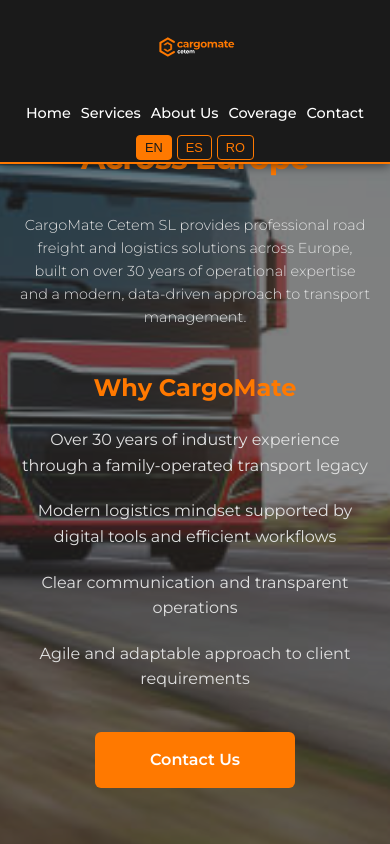
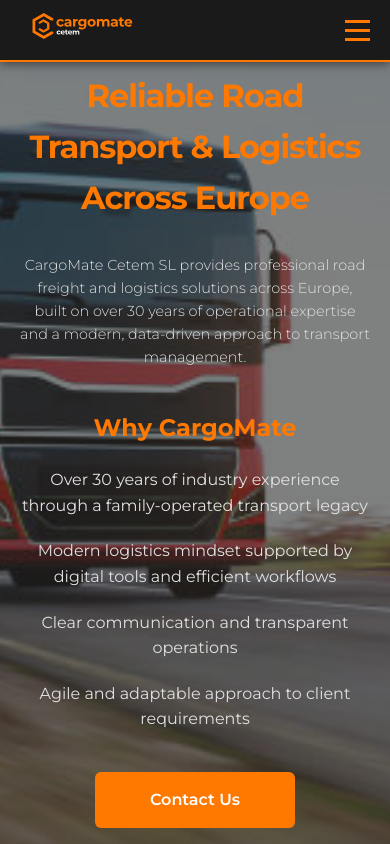
Before and after one commit to lensordr/Cargomatecetem, a plain HTML site: page index.html in a window 390 px wide. Shown: the top 844 px of the page. Drawn offline with nearby package versions, Linux system fonts and the light colour scheme.

Commit message:
Add hamburger menu for mobile

```diff
--- a/index.html
+++ b/index.html
@@ -14,7 +14,12 @@
                 <img src="SVG/CargoMate Logo.svg" alt="CargoMate Cetem" class="logo-svg">
                 <div class="logo-text-mobile">CargoMate</div>
             </div>
-            <div class="nav-menu">
+            <div class="hamburger" onclick="toggleMenu()">
+                <span></span>
+                <span></span>
+                <span></span>
+            </div>
+            <div class="nav-menu" id="navMenu">
                 <a href="#home" class="nav-link" data-translate="nav-home">Home</a>
                 <a href="#services" class="nav-link" data-translate="nav-services">Services</a>
                 <a href="#about" class="nav-link" data-translate="nav-about">About Us</a>
--- a/script.js
+++ b/script.js
@@ -1,3 +1,9 @@
+// Toggle mobile menu
+function toggleMenu() {
+    const navMenu = document.getElementById('navMenu');
+    navMenu.classList.toggle('active');
+}
+
 // Translation data
 const translations = {
     en: {
--- a/styles.css
+++ b/styles.css
@@ -475,41 +475,58 @@
 }
 
 /* Responsive Design */
+.hamburger {
+    display: none;
+    flex-direction: column;
+    cursor: pointer;
+}
+
+.hamburger span {
+    width: 25px;
+    height: 3px;
+    background: #ff7900;
+    margin: 3px 0;
+    transition: 0.3s;
+}
+
 @media (max-width: 768px) {
     .nav-container {
-        flex-direction: column;
-        height: auto;
-        padding: 2px 10px;
+        flex-direction: row;
+        height: 60px;
+        padding: 5px 20px;
+        justify-content: space-between;
+        align-items: center;
     }
 
     .logo-svg {
-        height: 90px;
-        margin: 0;
+        height: 120px;
     }
 
-    .logo-text-mobile {
-        display: none;
+    .hamburger {
+        display: flex;
     }
 
     .nav-menu {
-        margin-top: 2px;
-        gap: 10px;
-        flex-wrap: wrap;
-        justify-content: center;
-        font-size: 0.8rem;
+        position: fixed;
+        top: 60px;
+        left: -100%;
+        width: 100%;
+        height: calc(100vh - 60px);
+        background: #1a1a1a;
+        flex-direction: column;
+        justify-content: flex-start;
+        align-items: center;
+        padding-top: 50px;
+        transition: left 0.3s ease;
+        gap: 30px;
     }
 
-    .nav-link {
-        font-size: 0.8rem;
-    }
-
-    .lang-btn {
-        padding: 4px 8px;
-        font-size: 0.8rem;
+    .nav-menu.active {
+        left: 0;
     }
 
     .hero-section {
-        padding: 30px 0 60px;
+        padding: 70px 0 60px;
     }
 
     .hero-title {
```
